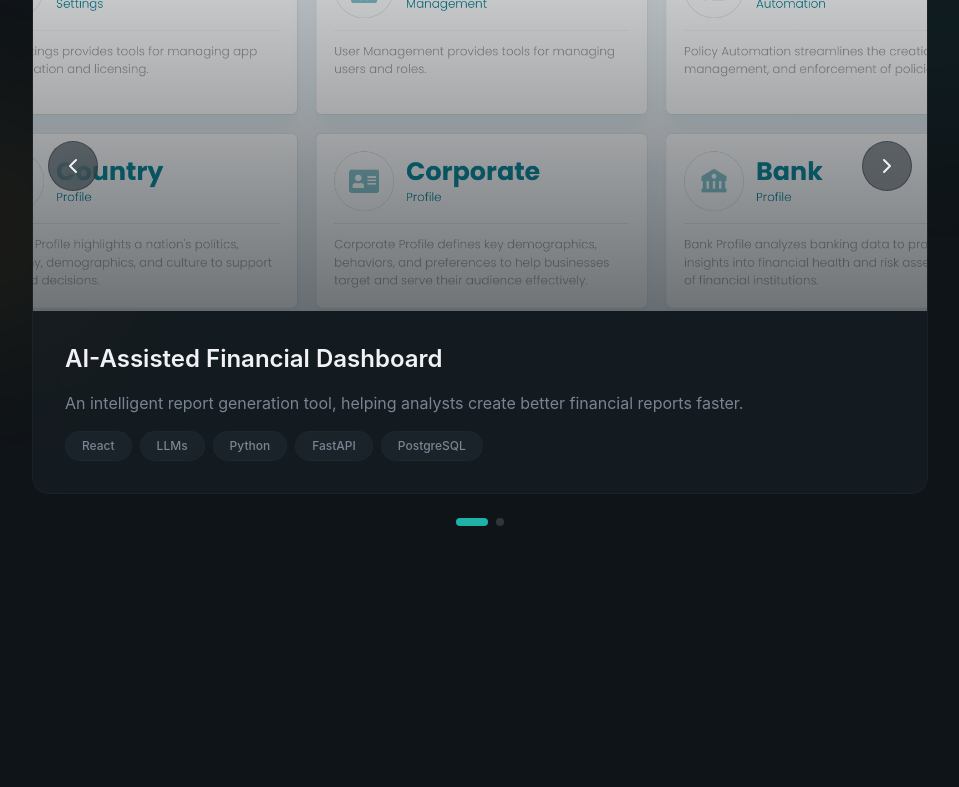
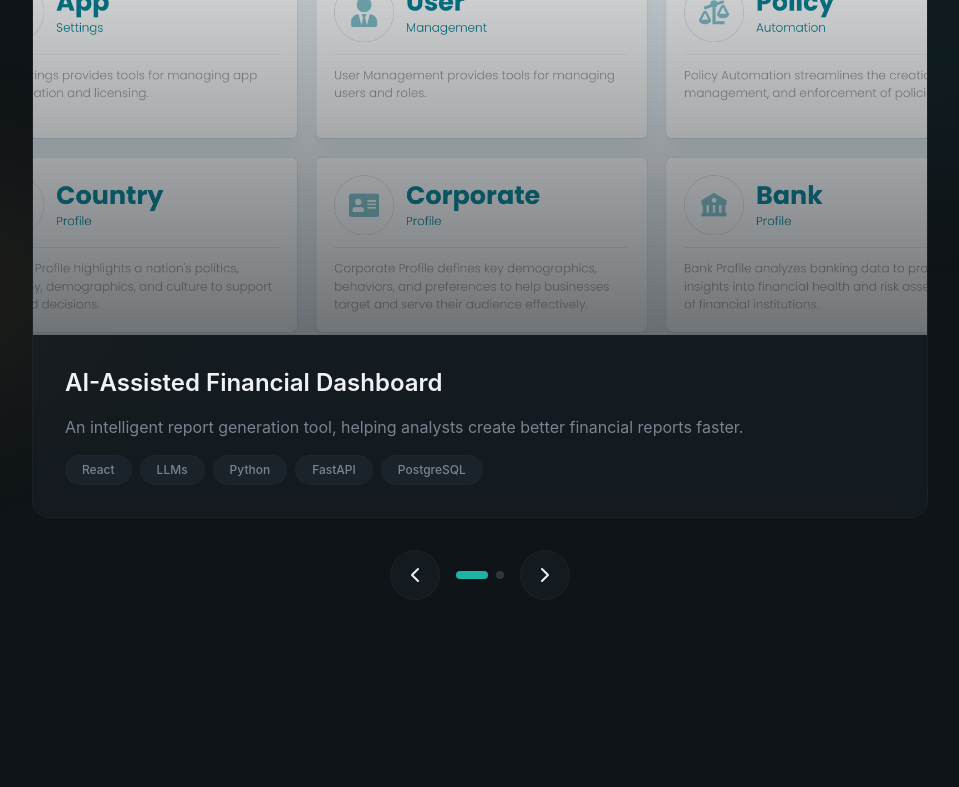
Before and after one commit to ArseniosHadjikyriacou/personal-website, a Next.js app: page / in a window 1280 px wide. Shown: the part 2538-3325 px from the top of the page, without its empty margins (160-1119 px from the left). Built offline with nearby package versions, Linux system fonts and the light colour scheme.

Commit message:
Move carousel buttons below project carousel

```diff
--- a/components/sections/About.tsx
+++ b/components/sections/About.tsx
@@ -48,7 +48,7 @@ export const About = () => {
                 a deep expertise in modern frontend technologies.
               </p>
               <p>
-                I specialize in React, Next.js, and TypeScript, building everything from sleek landing pages to complex
+                I specialize in AI, LLMs, React, Next.js, and TypeScript, building everything from sleek landing pages to complex
                 web applications. My approach combines technical excellence with a keen eye for design and user
                 experience.
               </p>
--- a/components/sections/Projects.tsx
+++ b/components/sections/Projects.tsx
@@ -76,7 +76,7 @@ export const Projects = () => {
         <div className="relative max-w-4xl mx-auto">
           {/* Carousel */}
           <div
-            className="relative overflow-hidden rounded-2xl"
+            className="overflow-hidden rounded-2xl"
             onMouseEnter={() => setIsAutoPlay(false)}
             onMouseLeave={() => setIsAutoPlay(true)}
           >
@@ -138,24 +138,17 @@ export const Projects = () => {
             </div>
           </div>
 
-          {/* Navigation Buttons */}
+          {/* Navigation Controls */}
+          <div className="flex items-center justify-center gap-4 mt-8">
             <button
               onClick={prevSlide}
-            className="absolute left-4 top-1/2 -translate-y-1/2 p-3 rounded-full glass hover:bg-primary hover:text-primary-foreground hover:scale-110 transition-all duration-300 z-10"
+              className="p-3 rounded-full glass hover:bg-primary/10 hover:text-primary transition-all"
               aria-label="Previous project"
             >
-            <ChevronLeft className="w-6 h-6" />
-          </button>
-          <button
-            onClick={nextSlide}
-            className="absolute right-4 top-1/2 -translate-y-1/2 p-3 rounded-full glass hover:bg-primary hover:text-primary-foreground hover:scale-110 transition-all duration-300 z-10"
-            aria-label="Next project"
-          >
-            <ChevronRight className="w-6 h-6" />
+              <ChevronLeft />
             </button>
 
-          {/* Indicators */}
-          <div className="flex justify-center gap-2 mt-6">
+            <div className="flex gap-2">
               {projects.map((_, idx) => (
                 <button
                   key={idx}
@@ -168,6 +161,15 @@ export const Projects = () => {
                   aria-label={`Go to project ${idx + 1}`}
                 />
               ))}
+            </div>
+
+            <button
+              onClick={nextSlide}
+              className="p-3 rounded-full glass hover:bg-primary/10 hover:text-primary transition-all"
+              aria-label="Next project"
+            >
+              <ChevronRight />
+            </button>
           </div>
         </div>
 
```
Lines whose indentation alone changed are shown as unchanged.
